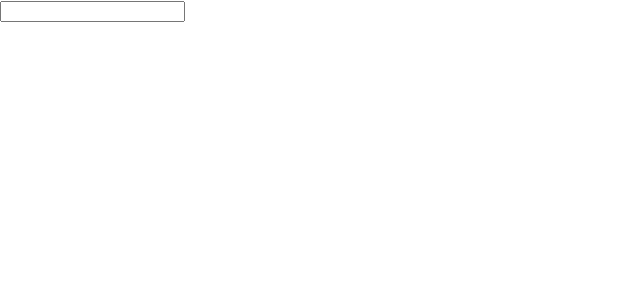
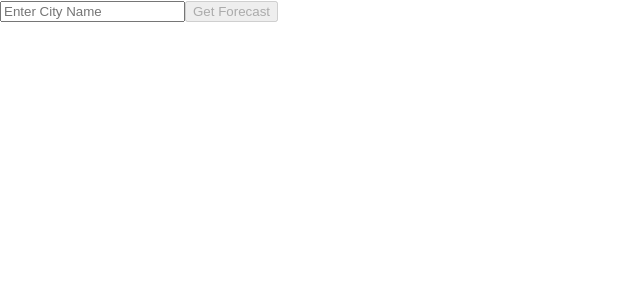
Before and after one commit to AlexDyksa/Weaher-Forecast-v2, a React (Create React App) app: page / in a window 1280 px wide. Shown: the top 300 px of the page, without its empty margins (0-640 px from the left). Built offline with nearby package versions, Linux system fonts and the light colour scheme.

Commit message:
added formContainer, modified store

```diff
--- a/src/App.js
+++ b/src/App.js
@@ -1,7 +1,7 @@
 import React, { Component } from 'react';
 
 import './App.css';
-import Form from './components/Form';
+import Form from './containers/formContainer';
 
 class App extends Component {
     render() {
--- a/src/components/Form/index.js
+++ b/src/components/Form/index.js
@@ -1,11 +1,32 @@
-import React from 'react';
+import React, { Component } from 'react';
 
-const Form = () => {
-    return (
-        <form action="">
-            <input type="text" />
-        </form>
-    );
+class Form extends Component {
+    handleSubmitForm = e => {
+        e.preventDefault();
+        // this.getWeatherData();
+    };
+
+    handleChangeCityName = e => {
+        this.props.changeCityName(e.target.value);
+    };
+
+    render() {
+        return (
+            <form action="" className="form" onSubmit={this.handleSubmitForm}>
+                <input
+                    type="text"
+                    placeholder="Enter City Name"
+                    value={this.props.enteredCityName}
+                    onChange={this.handleChangeCityName}
+                />
+                <button
+                    disabled={!this.props.enteredCityName ? true : false}
+                >
+                    Get Forecast
+                </button>
+            </form>
+        );
+    }
 }
 
 export default Form;
--- /dev/null
+++ b/src/containers/formContainer.js
@@ -0,0 +1,15 @@
+import { connect } from 'react-redux';
+import { bindActionCreators } from 'redux';
+
+import Form from '../components/Form';
+import { changeCityName } from '../actions/formActions';
+
+const mapStateToProps = state => ({
+    enteredCityName: state.enteredCityName
+});
+
+const mapDispatchToProps = dispatch => ({
+    changeCityName: bindActionCreators(changeCityName, dispatch)
+});
+
+export default connect(mapStateToProps, mapDispatchToProps)(Form);
--- a/src/index.js
+++ b/src/index.js
@@ -7,6 +7,8 @@ import './index.css';
 import App from './App';
 import store from './store';
 import * as serviceWorker from './serviceWorker';
+
+console.log(store)
 
 render(
     <BrowserRouter>
--- a/src/reducers/index.js
+++ b/src/reducers/index.js
@@ -1,7 +1,6 @@
-import { CHANGED_CITY_NAME, FETCHED_DATA } from '../actions/types';
+import { CHANGED_CITY_NAME } from '../actions/types';
 
 const initialState = {
-    cities: [],
     enteredCityName: ''
 };
 
@@ -9,8 +8,6 @@ const rootReducer = (state = initialState, action) => {
     switch (action.type) {
         case CHANGED_CITY_NAME:
             return { ...state, enteredCityName: action.payload };
-        case FETCHED_DATA:
-            return { ...state, cities: action.payload };
         default:
             return state;
     }
--- a/src/store.js
+++ b/src/store.js
@@ -1,7 +1,8 @@
 import { createStore } from 'redux';
+import { composeWithDevTools } from 'redux-devtools-extension';
 
 import rootReducer from './reducers';
 
-const store = createStore(rootReducer);
+const store = createStore(rootReducer, composeWithDevTools());
 
 export default store;
```
